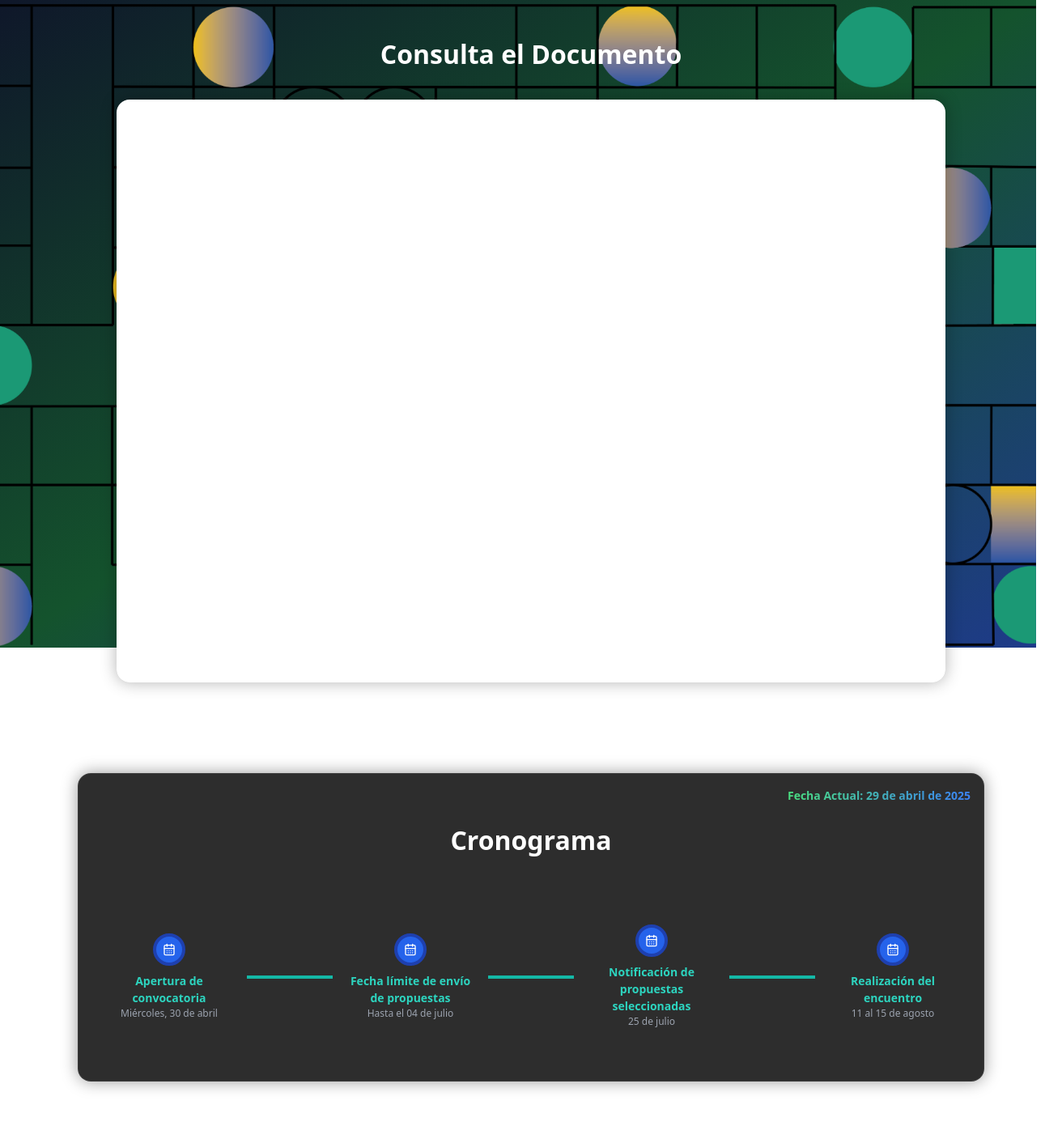
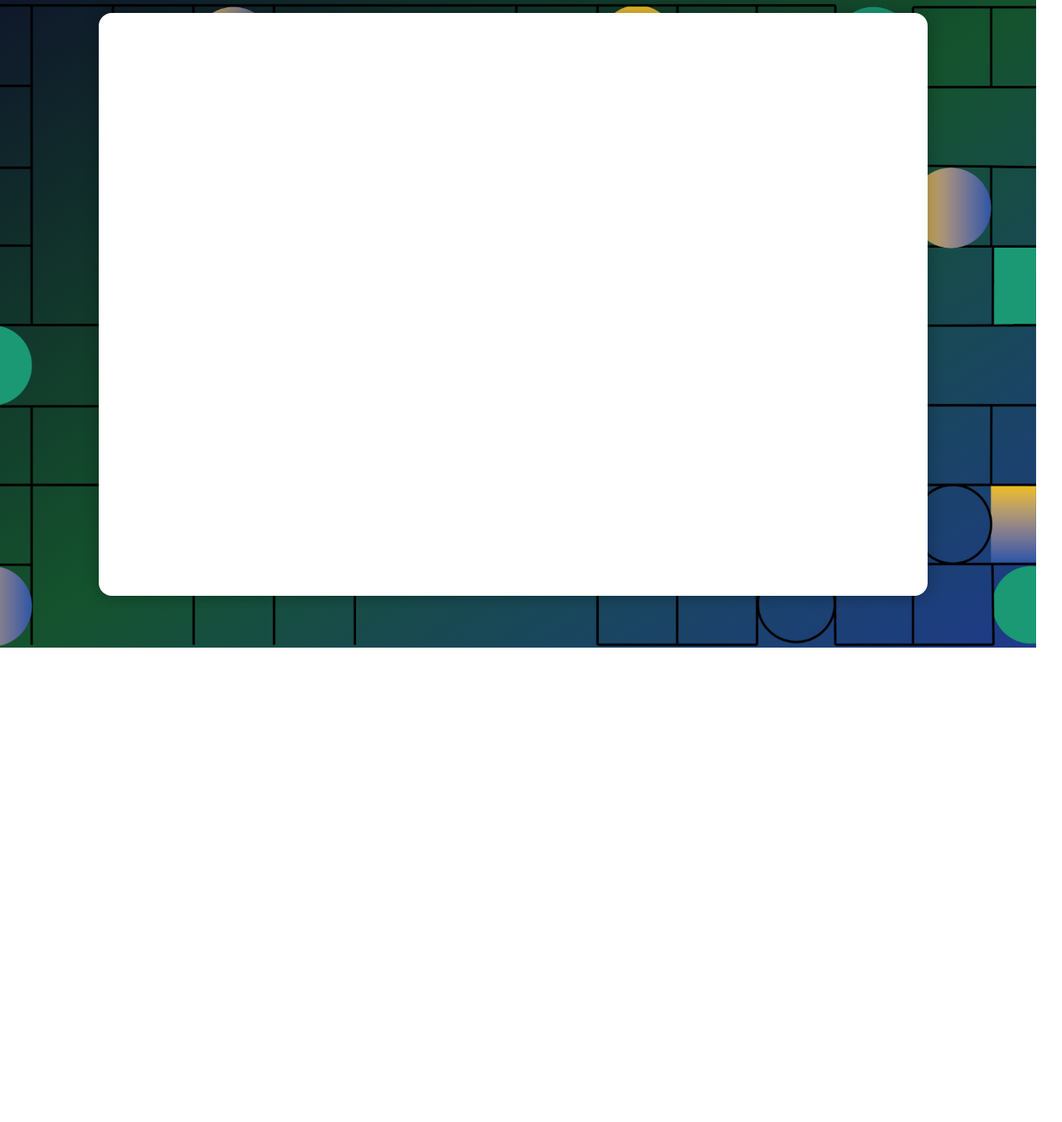
Before and after one commit to Mateoquinteroc/semana-ai, a React (Vite) app: page /documento in a window 1280 px wide. Shown: the top 1386 px of the page at 81% size, 1312 px wide, since content can reach past the window. After the commit the page ends 880 px from the top, so only its background shows below. Built offline with nearby package versions, Linux system fonts and the light colour scheme.

Commit message:
Scrool mistake

```diff
--- a/src/App.tsx
+++ b/src/App.tsx
@@ -33,7 +33,7 @@ function AppWrapper() {
           />
           <Route path="/documento" element={<PDFViewerSection />} />
         </Routes>
-        <Timeline/>
+        {location.pathname !== '/documento' && <Timeline/>}
       </div>
     </>
   );
--- a/src/components/PDFViewerSection/PDFViewerSection.module.css
+++ b/src/components/PDFViewerSection/PDFViewerSection.module.css
@@ -1,13 +1,15 @@
 .section {
-    width: 100vw;
+    width: 99vw;
     max-width: 100%;
     display: flex;
     flex-direction: column;
     align-items: center;
-    padding: 1rem 1rem;
+    padding: 1rem 2rem;
     position: relative;
     z-index: 10;
     text-align: center;
+    overflow-x: hidden; /* <- evita el scroll horizontal */
+    box-sizing: border-box;
   }
 
   .title {
--- a/src/components/PDFViewerSection/PDFViewerSection.tsx
+++ b/src/components/PDFViewerSection/PDFViewerSection.tsx
@@ -5,7 +5,6 @@ import pdfFile from "/Convocatoria ponencias y experiencias Semana I.A. 2025 (1)
 const PDFViewerSection: React.FC = () => {
   return (
     <section className={styles.section}>
-      <h2 className={styles.title}>Consulta el Documento</h2>
       <div className={styles.viewerWrapper}>
         <iframe
           src={`${pdfFile}#view=FitH`}
```
